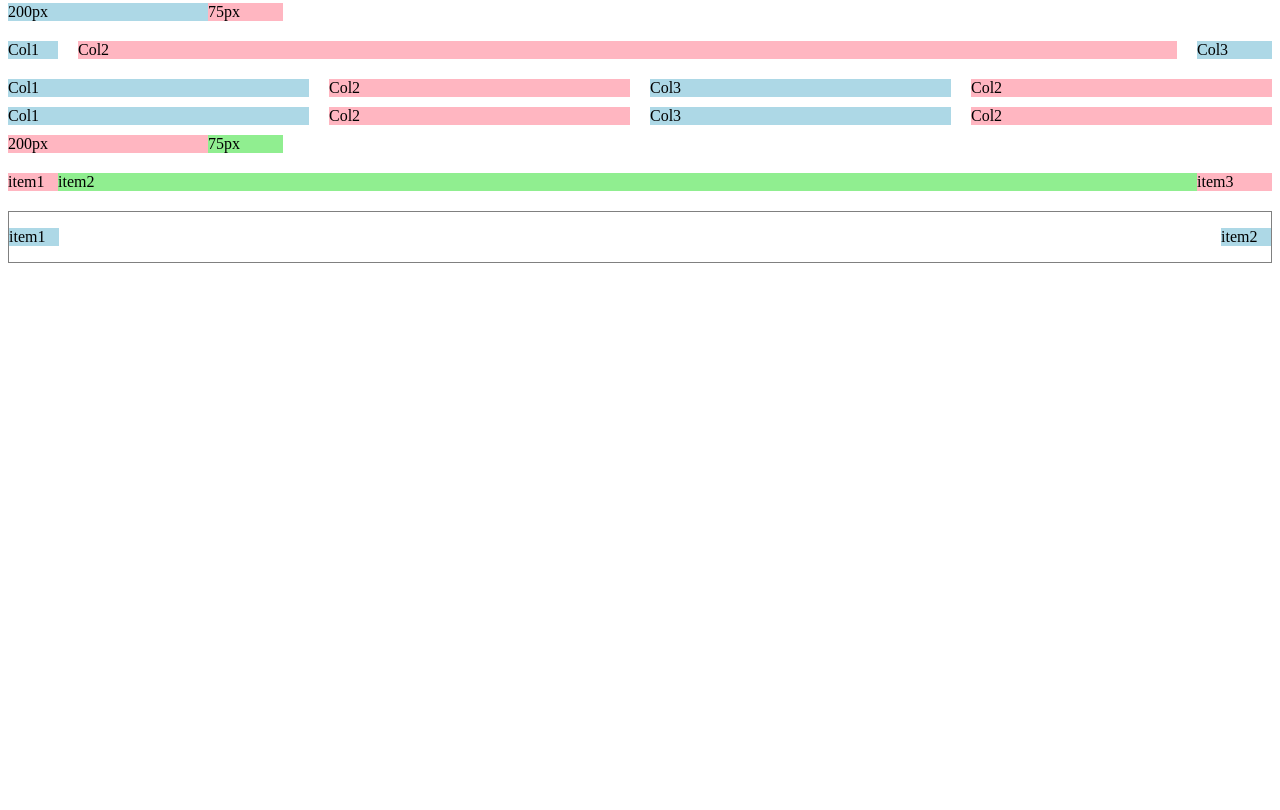
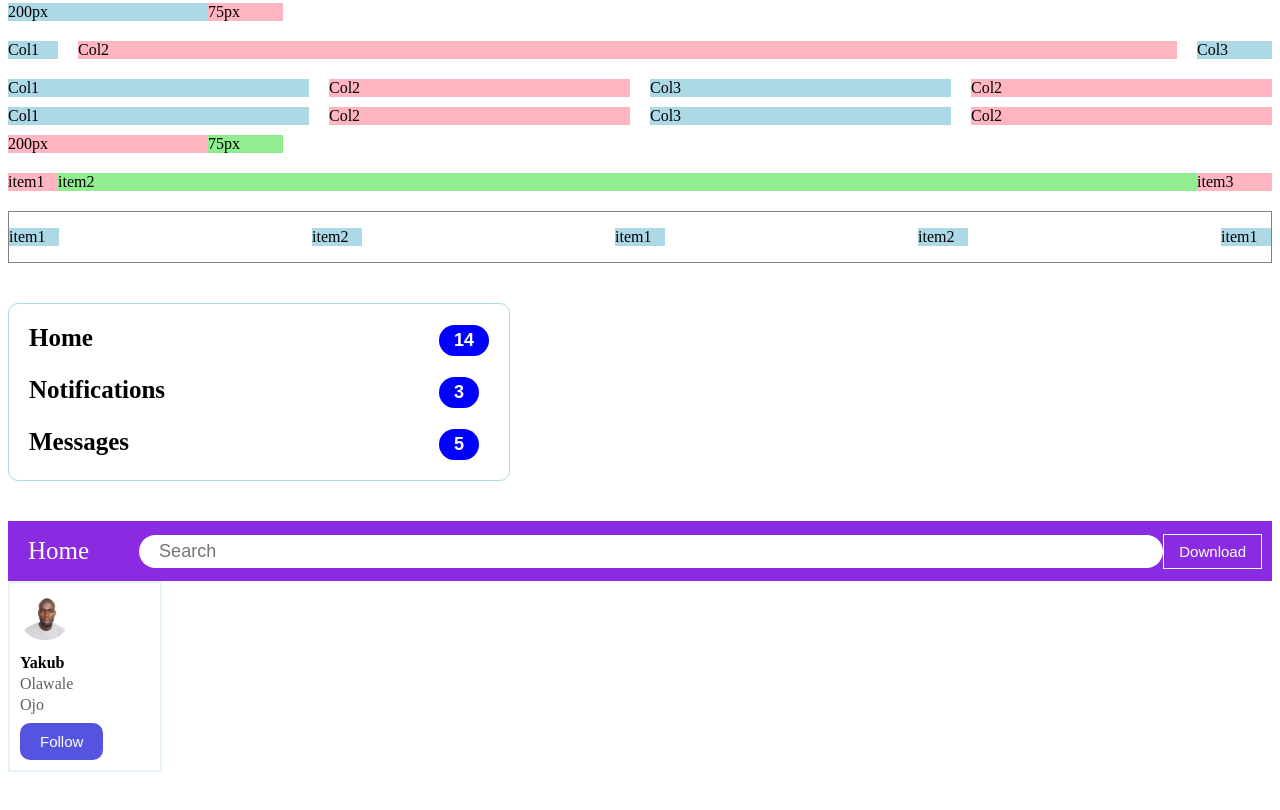
Before and after one commit to Yakub-Ojo/SimpleDevCssTutorials, a plain HTML site: page index.html in a window 1280 px wide. Shown: the part 588-1398 px from the top of the page. Before the commit the page ends 1151 px from the top, so only its background shows below. Drawn offline with Linux system fonts and the light colour scheme.

Commit message:
added exercises 12, 12f and some other ediing

```diff
--- a/index.html
+++ b/index.html
@@ -182,6 +182,7 @@
       border: 1px solid gray;
       align-items: center;
       justify-content: space-between;">
+
       <div style="width: 50px;
       background-color: lightblue;">
         item1
@@ -189,18 +190,166 @@
       <div
       style="
       width: 50px;
-      margin-right: 0px;
       background-color: lightblue;">
         item2
       </div>
+
+      <div style="width: 50px;
+      background-color: lightblue;">
+        item1
       </div>
 
-    <div>
-      <div>
-        <div></div>
-        <div></div>
+      <div
+      style="
+      width: 50px;
+      background-color: lightblue;">
+        item2
+      </div>
+
+      <div style="width: 50px;
+      background-color: lightblue;">
+        item1
+      </div>
+    </div>
+
+
+    <section>
+      <div class="design-12"
+        style="
+        max-width: 500px;
+        margin: 40px 0px;
+        border: 1px solid lightblue;
+        border-radius: 10px;">
+
+        <div class="tabs"
+          style="display: flex;
+          flex-direction: row;
+          margin: 20px;
+          font-size: 25px;
+          font-weight: 600;
+          justify-content: end;">
+
+          <div style=" flex: 1">
+            Home
+          </div>
+          <div style="width:50px">
+            <button style="font-size: 18px;
+            font-weight: 600;
+            border-radius: 20px;
+            background-color: blue;
+            border: none;
+            padding: 5px 15px;
+            color: white;">14</button>
+          </div>
+        </div>
+
+        <div class="tabs"
+          style="display: flex;
+          flex-direction: row;
+          margin: 20px;
+          font-size: 25px;
+          font-weight: 600;">
+
+          <div style=" flex: 1">
+            Notifications
+          </div>
+          <div style="width:50px">
+            <button style="font-size: 18px;
+            font-weight: 600;
+            border-radius: 20px;
+            background-color: blue;
+            border: none;
+            padding: 5px 15px;
+            color: white;">3</button>
+          </div>
+        </div>
+
+        <div class="tabs"
+          style="display: flex;
+          flex-direction: row;
+          margin: 20px;
+          font-size: 25px;
+          font-weight: 600;">
+          <div style=" flex: 1">
+            Messages
+          </div>
+          <div style="width:50px;">
+            <button style="font-size: 18px;
+            font-weight: 600;
+            border-radius: 20px;
+            background-color: blue;
+            border: none;
+            padding: 5px 15px;
+            color: white;">5</button>
+          </div>
+        </div>
+      </div>
+
+
+      <div class="design-12f"
+        style="display: flex;
+        flex-direction: row;
+        justify-content:space-between;
+        background-color: blueviolet;
+        height: 60px;
+        align-items: center;">
+
+        <div style="margin: 0px 50px 0px 20px;
+          font-size: 25px;
+          color: white;">
+          Home
+        </div>
+
+        <div style="
+          flex: 1;
+          margin-right: 40px;
+          max-width: 1000px;">
+          <input type="text" placeholder="Search"
+            style="
+            border-radius:40px;
+            border: none;
+            width:100%;
+            font-size: 18px;
+            padding: 6px 20px;
+            ">
+        </div>
+
+        <div style="
+          margin-right: 10px;">
+          <button style="
+          font-weight: 500;
+          font-size: 15px;
+          background-color: blueviolet;
+          border: 1px solid white;
+          color: white;
+          padding: 8px 15px;">Download</button>
         </div>
       </div>
     </section>
+
+
+
+    <div class="first-friend">
+      <div class="profile-image">
+        <img class="my-img" src="passport.jpeg" alt="passport">
+      </div>
+       <div class="first-friend-details">
+        <p id="first-name">
+          Yakub
+        </p>
+        <p>
+          Olawale
+        </p>
+        <p>
+          Ojo
+        </p>
+      </div>
+      <div class="first-friend-button">
+        <button>Follow</button>
+      </div>
+    </div>
+
+
+  </section>
 </body>
 </html>
```
Lines whose indentation alone changed are shown as unchanged.
